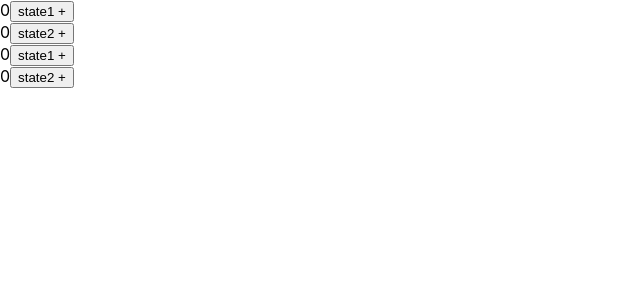
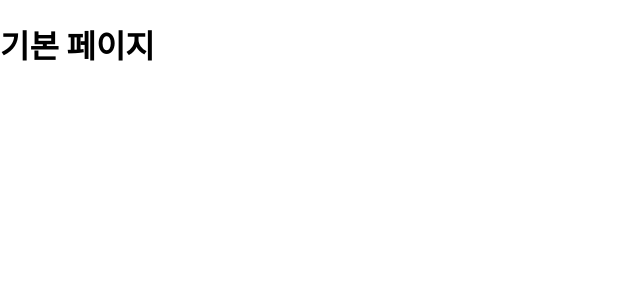
Before and after one commit to imwkdrh/react-20240709, a React (Create React App) app: page / in a window 1280 px wide. Shown: the top 300 px of the page, without its empty margins (0-640 px from the left). Built offline with nearby package versions, Linux system fonts and the light colour scheme.

Commit message:
2024-08 05100

```diff
--- a/package.json
+++ b/package.json
@@ -12,6 +12,8 @@
     "@types/react-dom": "^18.3.0",
     "react": "^18.3.1",
     "react-dom": "^18.3.1",
+    "react-router": "^6.26.1",
+    "react-router-dom": "^6.26.1",
     "react-scripts": "5.0.1",
     "reactbasic": "file:",
     "typescript": "^4.9.5",
--- a/src/App.tsx
+++ b/src/App.tsx
@@ -13,12 +13,37 @@ import FowardingComponent from './interaction/ForwardingComponent';
 import HookComponent1 from './hook/HookComponent1';
 import HookComponent2 from './hook/HookComponent2';
 import CustomHook from './hook/CustomHook';
+import { Route, Routes } from 'react-router';
+
+
+// react-router 패키지 :
+// - react의 SPA(Single Page Application)에서 라우팅을 구현하기 위한 라이브러리
+// - 웹 페이지에서 다양한 경로에 따른 뷰를 관리할 수 있도록 도와줌
+// - 웹 어플리케이션 내에서 url 이동이 있을 때 브라우저를 새로고침 하지 않음 (서버로 새로운 요청을 보내지 않음)
+// - 웹 애플리케이션 내에서 네비게이션 역할을 수행
+
+// - npm install react-router react-router-dom
+
+// - root 경로에 있는 index.tsx의 root.render()안에 <App /> 컴포넌트를 <BrowserRouter> 컴포넌트로 묶어야함
+// <BrowserRouter> : URL을 사용하여 브라우저 주소 표시줄에 현재 위치를 저장하고 탐색할 수 있도록 하는 컴포넌트
+
+// - 특정 url 패턴에 대해서 컴포넌트를 각각 다르게 렌더링하고자 한다면 App.tsx에 <Routes> 컴포넌트와 <Route> 컴포넌트를 사용하여 경로에 따라서 컴포넌트를 렌더링할 수 있음
+
+// <Routes> : <Route> 컴포넌트로 url에 따른 컴포넌트 렌더링을 할 수 있도록 하는 컴포넌트
+// <Route> : URL 패턴에 따라서 렌더링하고자 하는 컴포넌트를 지정하는 컴포넌트
+// - path 속성 : URL 패턴을 지정
+// - element 속성 : 렌더링할 컴포넌트 지정
+// - index 속성 : 현재 라우터의 기본 라우터로 지정
 
 function App() {
   return (
-    <>
-    {/* < Component /> */}
+    <Routes>
+      <Route index element={<h1>기본 페이지</h1>} />
+      <Route path='/component' element={<Component/>}/>
+      {/* < Component /> */}
+      <Route path='/function-component' element={<FunctionComponent/>}/>
       {/* <FunctionComponent /> */}
+      <Route path='/component/curly-Braces' element={ <CurlyBraces/>} />
       {/* <CurlyBraces /> */}
       {/* <TodoList /> */}
       {/* <Properties/> */}
@@ -30,8 +55,8 @@ function App() {
       {/* <FowardingComponent /> */}
       {/* <HookComponent1 /> */}
       {/* <HookComponent2 /> */}
-      <CustomHook />
-    </>
+      {/* <CustomHook /> */}
+    </Routes>
   );
 }
 
--- a/src/hook/HookComponent2.tsx
+++ b/src/hook/HookComponent2.tsx
@@ -18,7 +18,7 @@ export default function HookComponent2() {
         // inputElement?.focus();
 
         // useRef로 생성한 참조 객체는 해당 변수의 current속성에 들어있음
-        // 특정 객체에서 속성및 메서드를 호추하려할 때 변수의 값이 null 혹은 underfind가 아닌상태에서만
+        // 특정 객체에서 속성및 메서드를 호출하려할 때 변수의 값이 null 혹은 undefined가 아닌상태에서만
         // 작업을 수행하도록 하려면 변수?.속성 혹은 변수?.메서드()로 지정
         // inputRef.current?.focus();
 
--- a/src/index.tsx
+++ b/src/index.tsx
@@ -2,12 +2,16 @@ import React from 'react';
 import ReactDOM from 'react-dom/client';
 import './index.css';
 import App from './App';
+import { BrowserRouter } from 'react-router-dom';
 
 const root = ReactDOM.createRoot(
   document.getElementById('root') as HTMLElement
 );
 root.render(
   <React.StrictMode>
-    <App />
+    <BrowserRouter>
+      <App />
+    </BrowserRouter>
+
   </React.StrictMode>
 );
```
Also changed, not shown: 1 other file (tests, documents, lock files or other folders).
